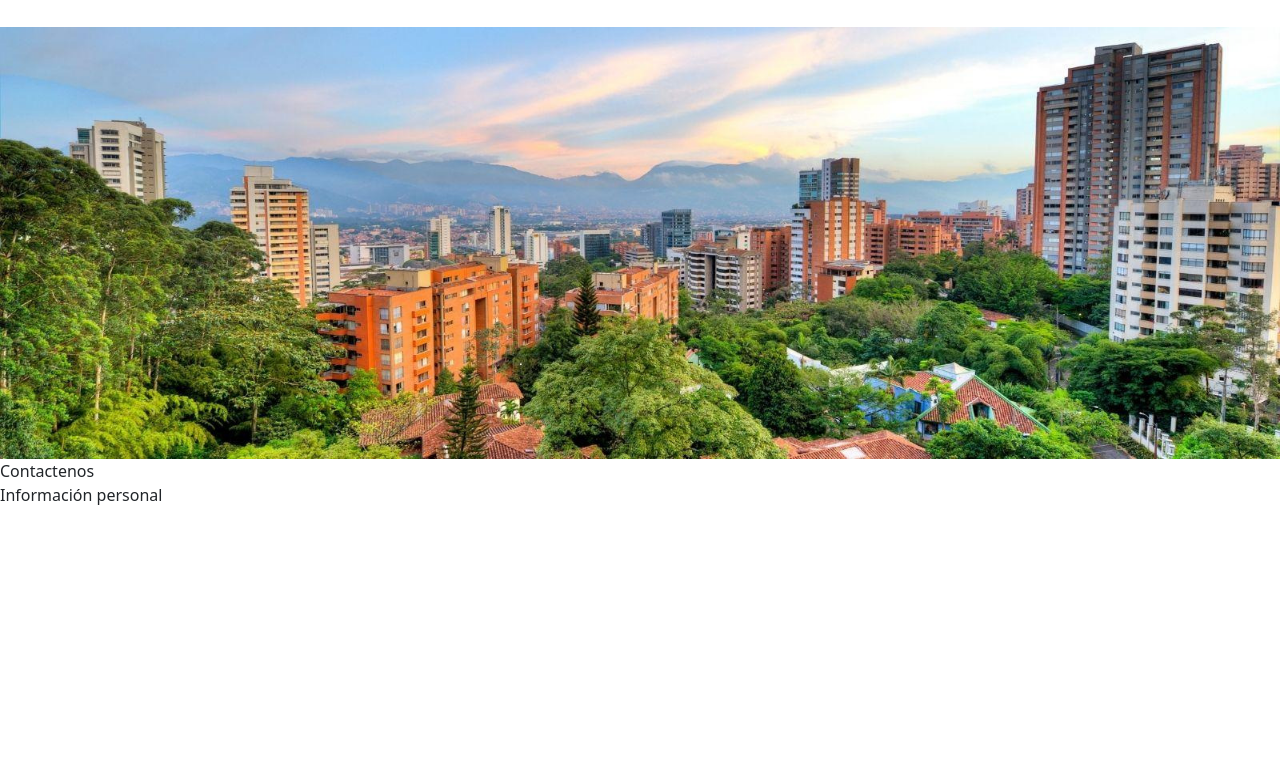
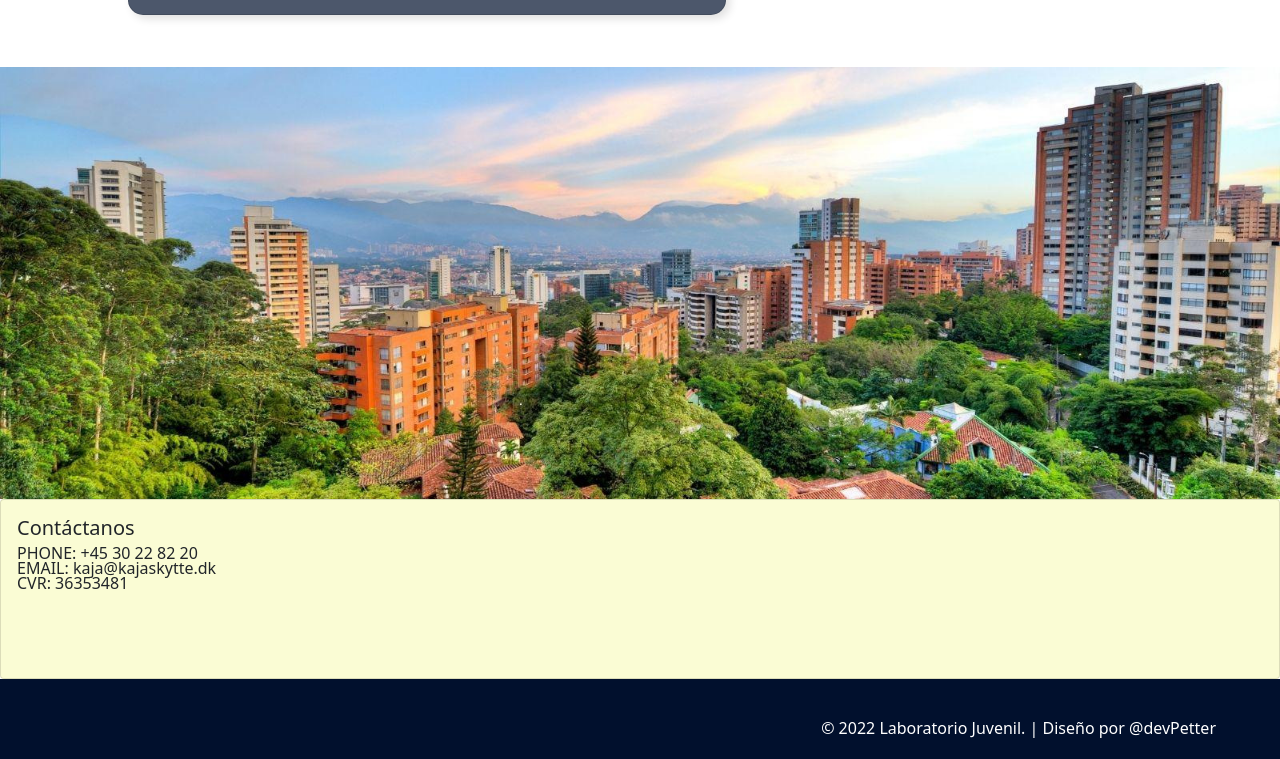
Before and after one commit to DevPetter/projectRetoNueve, a React app: page / in a window 1280 px wide. Shown: the part 761-1520 px from the top of the page. Before the commit the page ends 1268 px from the top, so only its background shows below. Built offline with nearby package versions, Linux system fonts and the light colour scheme.

Commit message:
Diseño y Creación de Footer

```diff
--- /dev/null
+++ b/src/assets/style/footer.css
@@ -0,0 +1,22 @@
+
+.boxContactenos{
+    background: rgba(246, 249, 170, 0.5);
+    position: relative;
+    width: 100%;
+    height: 180px;
+}
+
+.boxCopyRight{
+    position: relative;
+    background: #01102d;
+    width: 100%;
+    height: 80px;
+}
+
+.boxTxtCopyRight{
+    position: absolute;
+    right: 5%;
+    top: 50%;
+    color: white;
+
+}
--- a/src/assets/style/header.css
+++ b/src/assets/style/header.css
@@ -7,7 +7,7 @@
   position: relative;
   font-style: normal;
   font-size: 30px;
-  height: 140px;
+  height: 180px;
 }
 
 .circle {
--- /dev/null
+++ b/src/components/CardContacts.jsx
@@ -0,0 +1,21 @@
+import React from "react";
+import { Card } from "react-bootstrap";
+import "../assets/style/footer.css";
+
+export const CardContacts = () => {
+  return (
+    <>
+      <Card className="boxContactenos">
+        <Card.Body>
+          <Card.Title>Contáctanos</Card.Title>
+          <Card.Text>
+            <Card.Subtitle>PHONE: +45 30 22 82 20 </Card.Subtitle>
+            <Card.Subtitle>EMAIL: kaja@kajaskytte.dk </Card.Subtitle>
+            <Card.Subtitle>CVR: 36353481</Card.Subtitle>
+
+          </Card.Text>
+        </Card.Body>
+      </Card>
+    </>
+  );
+};
--- /dev/null
+++ b/src/components/CardCopyRight.jsx
@@ -0,0 +1,12 @@
+import React from "react";
+
+
+export const CardCopyRight = () => {
+  return (
+    <>
+      <div className="boxCopyRight">
+          <h6 className="boxTxtCopyRight">© 2022 Laboratorio Juvenil. | Diseño por @devPetter</h6>
+      </div>
+    </>
+  );
+};
--- a/src/page/Footer.jsx
+++ b/src/page/Footer.jsx
@@ -1,10 +1,12 @@
-import React from 'react'
+import React from "react";
+import { CardContacts} from "../components/CardContacts";
+import { CardCopyRight} from "../components/CardCopyRight";
 
 export const Footer = () => {
   return (
     <>
-    <div>Contactenos</div>
-     <div>Información personal</div>
+      <CardContacts />
+      <CardCopyRight/>
     </>
-  )
-}
+  );
+};
```
